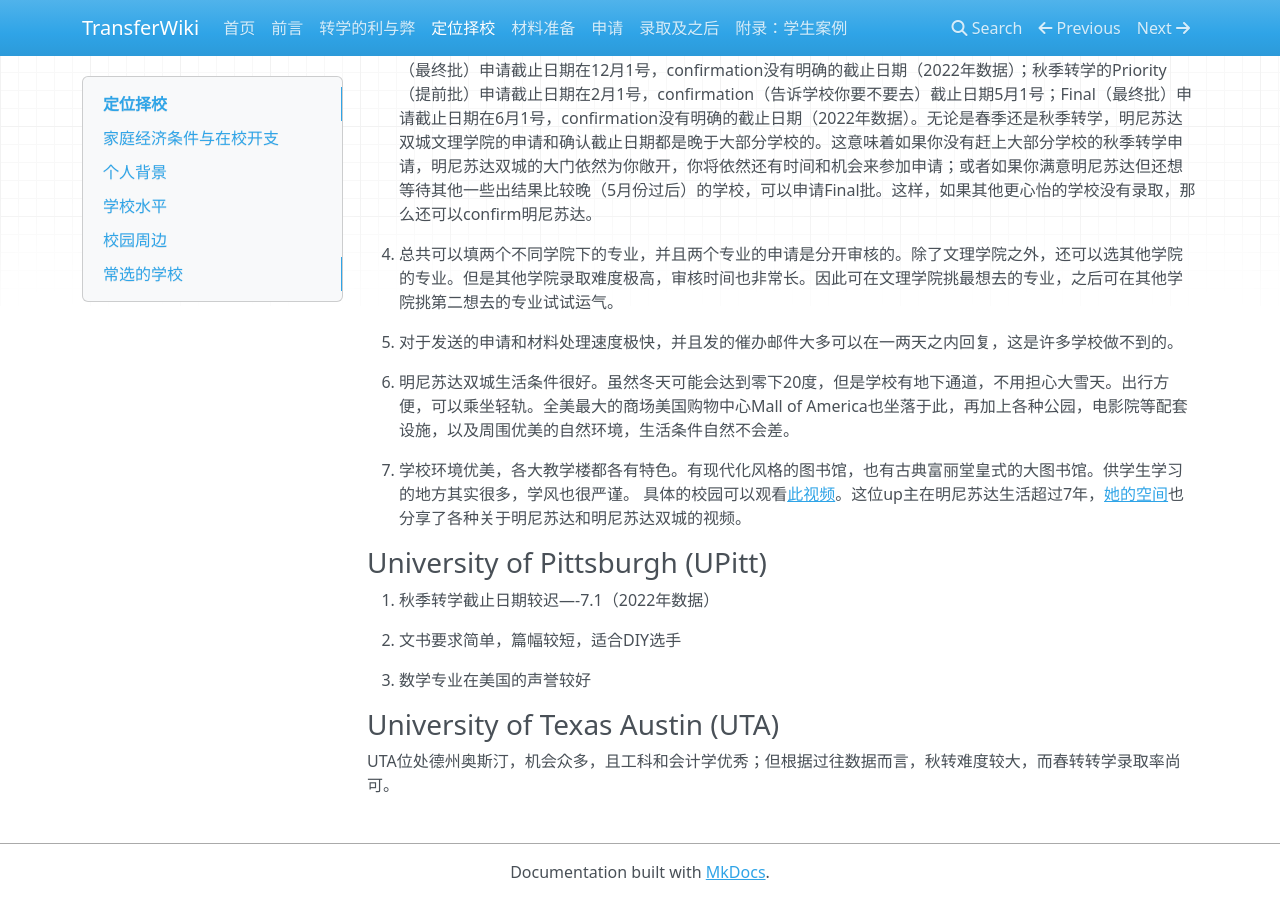
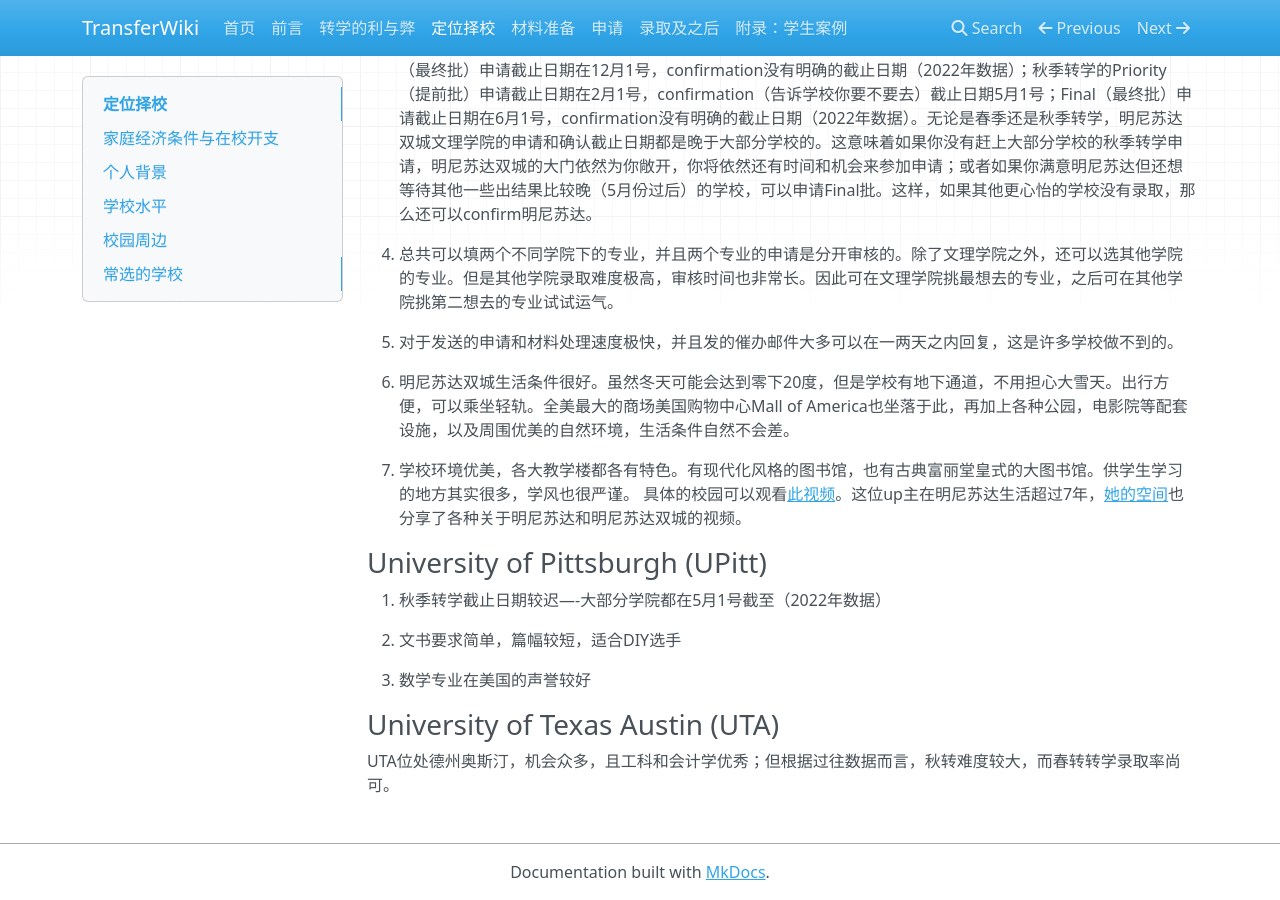
Before and after one commit to SihanXU/TransferWiki, an MkDocs documentation site: the page built from docs/school.md, in a window 1280 px wide and 900 px high, scrolled down 1282 px. Built offline with MkDocs 1.6.1, drawn with Linux system fonts in a browser that asks for light colours; nearby versions of some CDN libraries.

Commit message:
Update school.md

```diff
--- a/docs/school.md
+++ b/docs/school.md
@@ -54,7 +54,7 @@
 
 ### University of Pittsburgh (UPitt)
 
-1. 秋季转学截止日期较迟—-7.1（2022年数据）
+1. 秋季转学截止日期较迟—-大部分学院都在5月1号截至（2022年数据）
 
 2. 文书要求简单，篇幅较短，适合DIY选手
 
```
